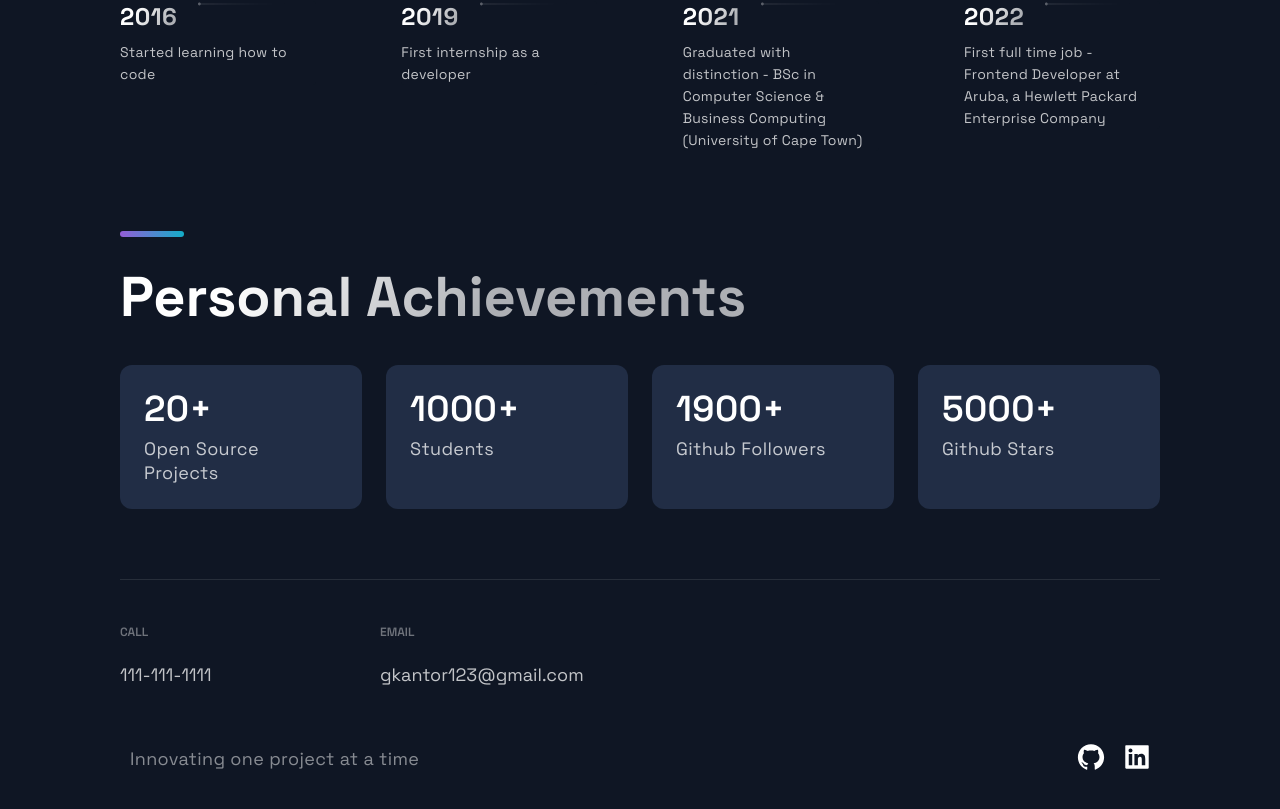
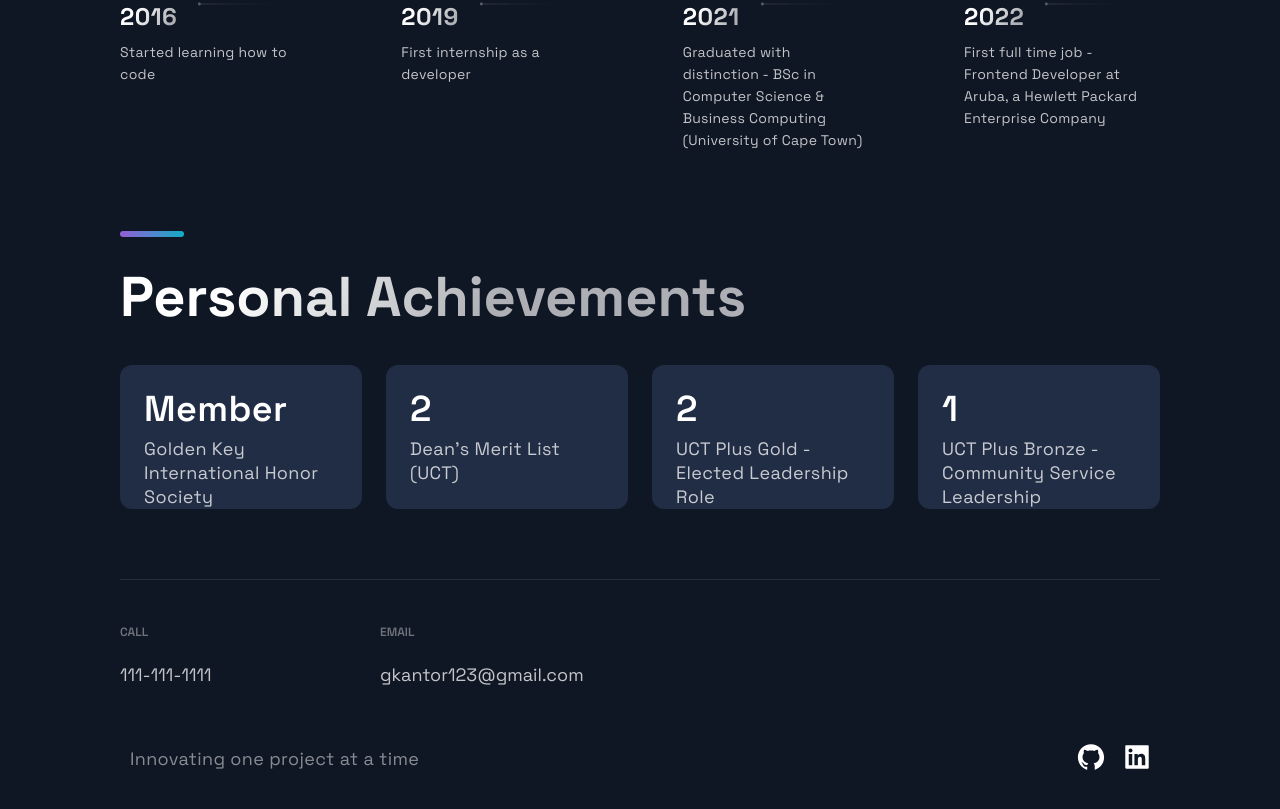
Before and after one commit to axxessgranted/portfolio-website, a Next.js app: page / in a window 1280 px wide. Shown: the part 1568-2377 px from the top of the page. Built offline with nearby package versions, Linux system fonts and the light colour scheme.

Commit message:
Update accomplishments

```diff
--- a/src/components/Acomplishments/Acomplishments.js
+++ b/src/components/Acomplishments/Acomplishments.js
@@ -8,10 +8,10 @@ import {
 import { Box, Boxes, BoxNum, BoxText } from './AcomplishmentsStyles';
 
 const data = [
-  { number: 20, text: 'Open Source Projects' },
-  { number: 1000, text: 'Students' },
-  { number: 1900, text: 'Github Followers' },
-  { number: 5000, text: 'Github Stars' },
+  { number: 'Member', text: 'Golden Key International Honor Society' },
+  { number: 2, text: `Dean's Merit List (UCT)` },
+  { number: 2, text: 'UCT Plus Gold - Elected Leadership Role' },
+  { number: 1, text: 'UCT Plus Bronze - Community Service Leadership' },
 ];
 
 const Acomplishments = () => (
@@ -20,7 +20,7 @@ const Acomplishments = () => (
     <Boxes>
       {data.map((card, i) => (
         <Box key={i}>
-          <BoxNum>{card.number}+</BoxNum>
+          <BoxNum>{card.number}</BoxNum>
           <BoxText>{card.text}</BoxText>
         </Box>
       ))}
```
